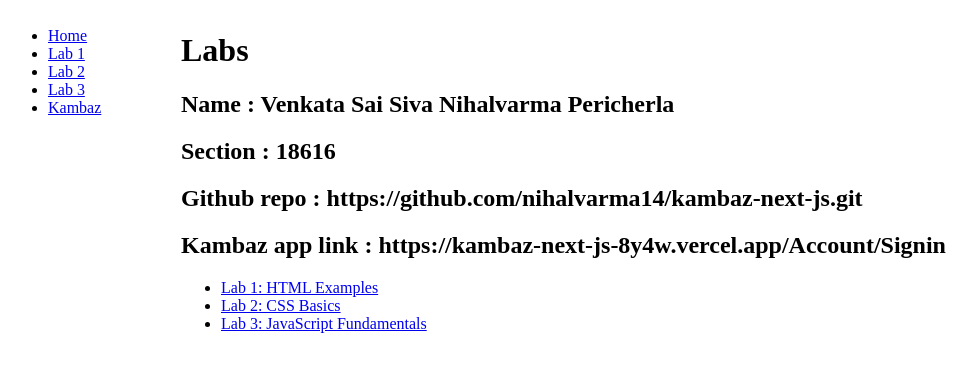
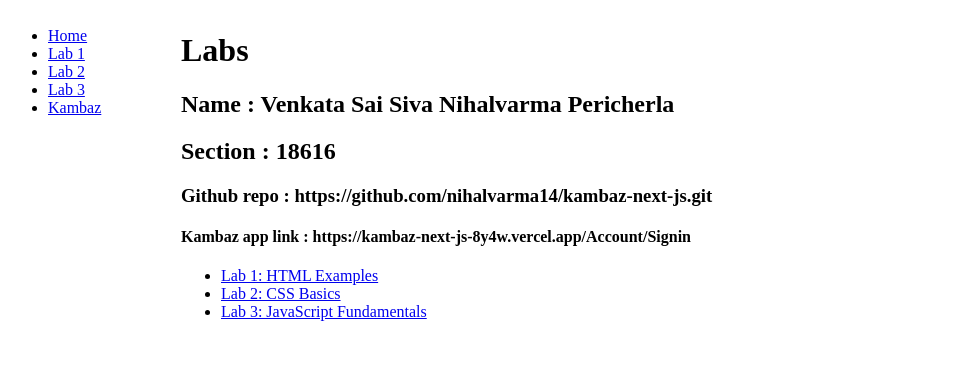
Before and after one commit to nihalvarma14/kambaz-next-js, a Next.js app: page /Labs in a window 1280 px wide. Shown: the top 372 px of the page, without its empty margins (3-980 px from the left). Built offline with nearby package versions, Linux system fonts and the light colour scheme.

Commit message:
Update2forLabs\page.tsx

```diff
--- a/app/Labs/page.tsx
+++ b/app/Labs/page.tsx
@@ -5,8 +5,8 @@
      <h1>Labs</h1>
      <h2>Name : Venkata Sai Siva Nihalvarma Pericherla</h2>
      <h2>Section : 18616</h2>
-     <h2>Github repo : https://github.com/nihalvarma14/kambaz-next-js.git</h2>
-     <h2>Kambaz app link : https://kambaz-next-js-8y4w.vercel.app/Account/Signin</h2>
+     <h3>Github repo : https://github.com/nihalvarma14/kambaz-next-js.git</h3>
+     <h4>Kambaz app link : https://kambaz-next-js-8y4w.vercel.app/Account/Signin</h4>
      <ul>
        <li>
          <Link href="/Labs/Lab1" id="wd-lab1-link">
```
